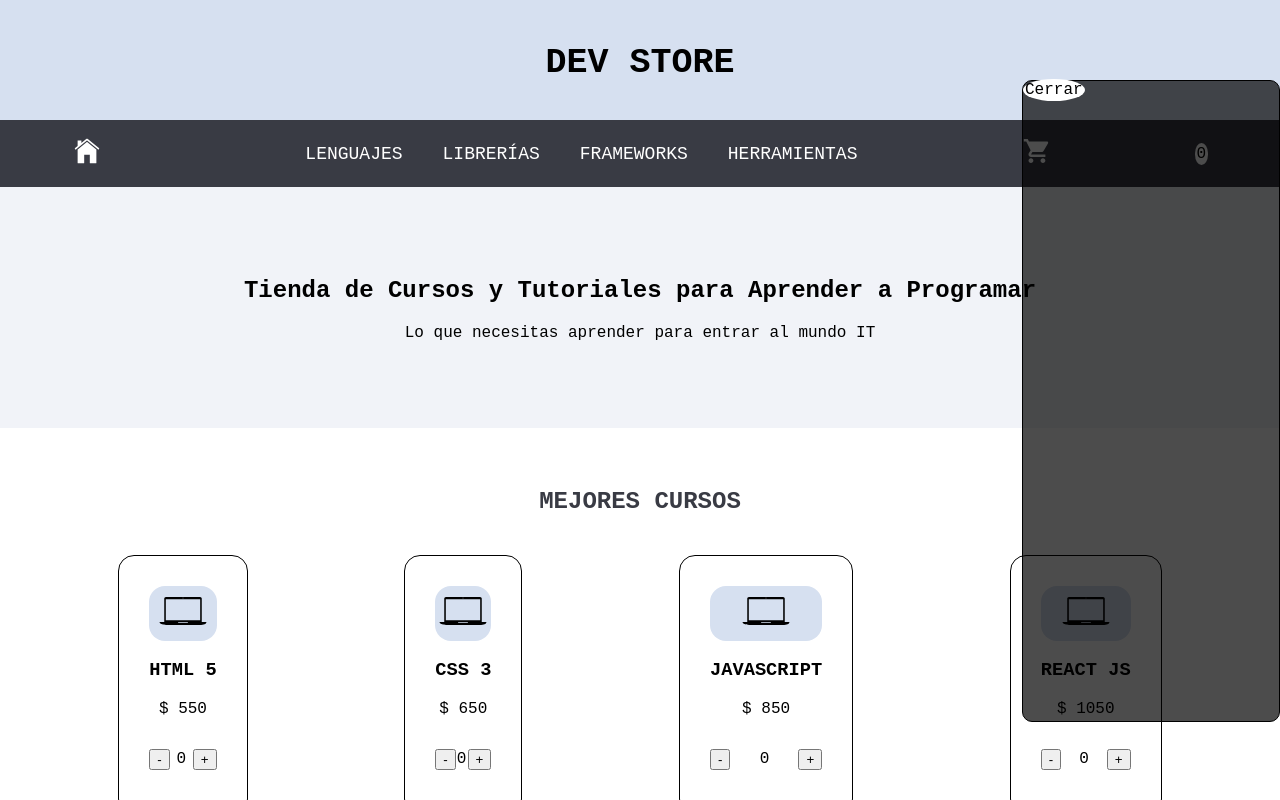
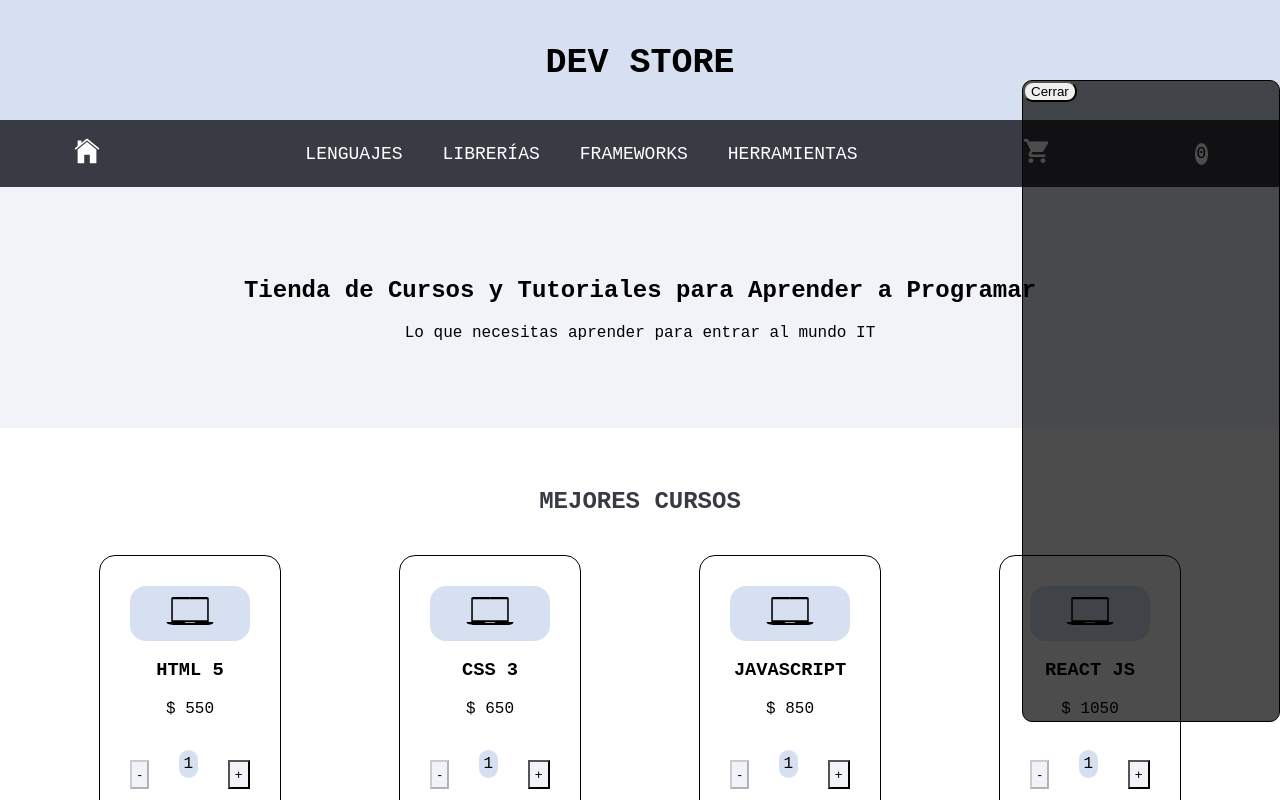
Before and after one commit to adrianruiz-ar/tienda, a React (Create React App) app: page / in a window 1280 px wide. Both pictures are taken after a click on the element 1036 px from the left and 153 px from the top of the page. Shown: the top 800 px of the page. Built offline with nearby package versions, Linux system fonts and the light colour scheme.

Commit message:
boton agregar al carrito. no puede restar menos que uno

```diff
--- a/src/components/general/BestCardContainer/BestCardContainer.jsx
+++ b/src/components/general/BestCardContainer/BestCardContainer.jsx
@@ -4,6 +4,30 @@ import './BestCardContainer.css';
 
 
 function BestCardContainer() {
+
+    const productos = [
+        {
+            id: 1,
+            titulo: 'HTML 5',
+            precio: 550,
+        },
+        {
+            id: 2,
+            titulo: 'CSS 3',
+            precio: 650,
+        },
+        {
+            id: 3,
+            titulo: 'JAVASCRIPT',
+            precio: 850,
+        },
+        {
+            id: 4,
+            titulo: 'REACT JS',
+            precio: 1050,
+        },
+    ]
+
 
     return(
 
--- a/src/components/general/CartWidget/CartWidget.css
+++ b/src/components/general/CartWidget/CartWidget.css
@@ -16,3 +16,7 @@
 .close {
     display: none;
 }
+
+.cartWidget button {
+    border-radius: 10px;
+}
--- a/src/components/general/CartWidget/CartWidget.jsx
+++ b/src/components/general/CartWidget/CartWidget.jsx
@@ -1,12 +1,12 @@
 import './CartWidget.css';
 
 
-function CartWidget( {show} ) {
+function CartWidget( {show, set} ) {
 
     return(
 
         <div className={`cartWidget ${show ? 'open' : 'close'} `}>
-            <span>Cerrar</span>
+            <button onClick={set}>Cerrar</button>
         </div>
 
     )
--- a/src/components/general/ItemCount/ItemCount.css
+++ b/src/components/general/ItemCount/ItemCount.css
@@ -4,6 +4,15 @@
     justify-content: space-between;
 }
 
+.contadores p {
+    margin-left: 10px;
+    margin-right: 10px;
+    background-color: #d6e0f0;
+    border-radius: 1rem;
+    padding: 5px;
+}
+
+
 button:hover {
     cursor: pointer;
 }
--- a/src/components/general/ItemCount/ItemCount.jsx
+++ b/src/components/general/ItemCount/ItemCount.jsx
@@ -5,7 +5,7 @@ function ItemCount(props) {
     return (
 
         <div className="contadores">
-            <button onClick={ () => props.restar()}>-</button>
+            <button onClick={ () => props.restar()} disabled={props.count < 2 ? 'disabled' : null }>-</button>
 
             <p>{props.count}</p>
 
--- a/src/components/general/NavBar/NavBar.jsx
+++ b/src/components/general/NavBar/NavBar.jsx
@@ -1,8 +1,8 @@
 import {useState} from 'react';
 import './NavBar.css';
 
+import { IoIosHome, IoMdCart } from 'react-icons/io';
 import NavItem from '../NavItem/NavItem';
-import { IoIosHome, IoMdCart } from 'react-icons/io';
 import CartWidget from '../CartWidget/CartWidget';
 
 
@@ -12,9 +12,8 @@ function NavBar(action) {
     // eslint-disable-next-line
 
     const openCartWidget = () => {
-        setShowCartWidget(true);
+        setShowCartWidget(!showCartWidget);
     }
-
 
     return (
 
@@ -35,7 +34,7 @@ function NavBar(action) {
                 <p className="iconoCart" onClick={openCartWidget}><IoMdCart size={30}/></p>
 
                 <div className="contadorCart">
-                    <CartWidget show={showCartWidget} />
+                    <CartWidget show={showCartWidget} set={openCartWidget} />
                     <span>0</span>
                 </div>
             </nav>
--- a/src/components/general/ProductCard/ProductCard.css
+++ b/src/components/general/ProductCard/ProductCard.css
@@ -8,3 +8,10 @@ article .imgCard {
     background-color: #d6e0f0;
     border-radius: 1rem;
 }
+
+article button {
+    margin-top: 20px;
+    background-color: #f1f3f8;
+    color: black;
+    padding: 5px;
+}
--- a/src/components/general/ProductCard/ProductCard.jsx
+++ b/src/components/general/ProductCard/ProductCard.jsx
@@ -8,7 +8,7 @@ import { IoIosLaptop } from "react-icons/io";
 
 function ProductCard(props) {
 
-    const [count, setCount] = useState(0);
+    const [count, setCount] = useState(1);
 
     const sumar = () => {
         setCount(count + 1);
@@ -16,6 +16,10 @@ function ProductCard(props) {
 
     const restar = () => {
         setCount(count - 1);
+    }
+
+    const sumarAlCarro = () => {
+        alert(`Agregaste ${count} al Carrito!`);
     }
 
     return(
@@ -28,6 +32,8 @@ function ProductCard(props) {
 
             <ItemCount count={count} sumar={sumar} restar={restar} />
 
+            <button onClick={sumarAlCarro}>Agregar al Carrito</button>
+
         </article>
 
 
```
Also changed, not shown: 1 other file (tests, documents, lock files or other folders).
